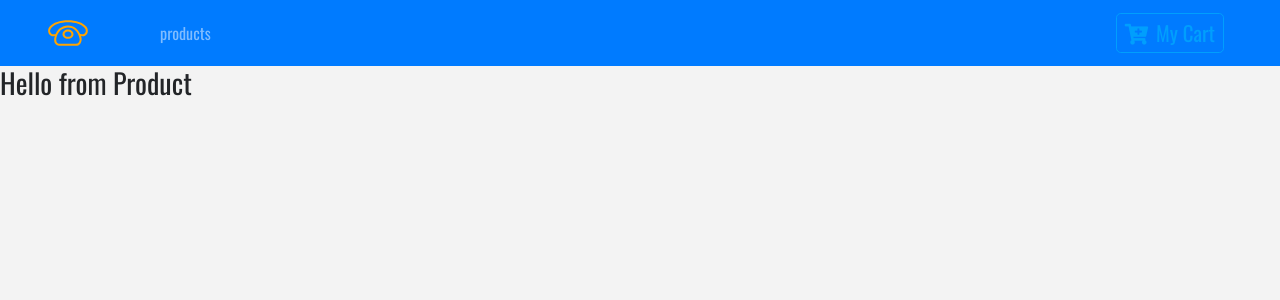
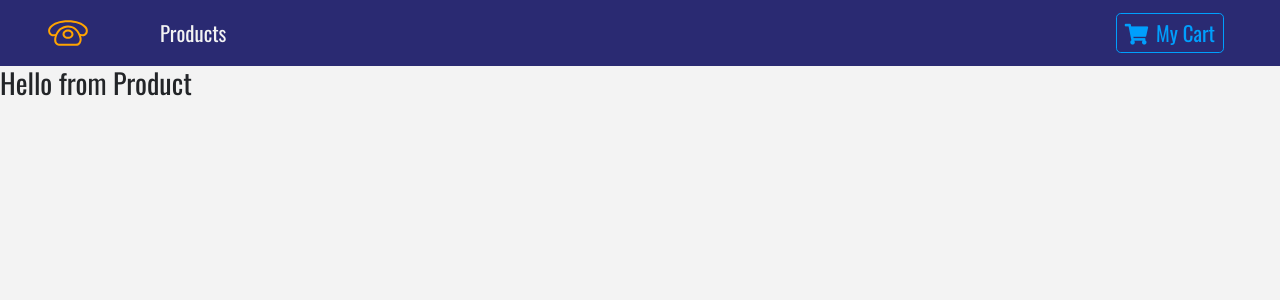
Before and after one commit to calinleo/react_ecommerce, a React (Create React App) app: page / in a window 1280 px wide. Shown: the top 300 px of the page. Built offline with nearby package versions, Linux system fonts and the light colour scheme.

Commit message:
Moved button style to own file

```diff
--- a/src/components/Button.js
+++ b/src/components/Button.js
@@ -0,0 +1,22 @@
+import styled from 'styled-components';
+
+
+export const ButtonContainer = styled.button`
+text-transform:capitalize;
+font-size:1.3rem;
+background:transparent;
+border:0.05rem solid var(--lightBlue);
+color:var(--lightBlue);
+border-radius:0.3rem;
+padding:0.2rem 0.5rem;
+cursor:pointer;
+margin:0.2rem 0.5rem 0.2rem 0;
+transition:all 0.4s ease-in-out;
+&:hover{
+    background: var(--lightBlue);
+    color: var(--mainBlue);
+}
+&:focus{
+    outline:none;
+}
+`
--- a/src/components/Navbar.js
+++ b/src/components/Navbar.js
@@ -2,11 +2,12 @@
 import {Link} from 'react-router-dom';
 import logo from '../logo.svg';
 import styled from 'styled-components';
+import {ButtonContainer} from './Button';
 
 export default class Navbar extends Component {
     render() {
         return (
-            <nav className="navbar navbar-expand-sm bg-primary navbar-dark px-sm-5">
+            <NavWrapper className="navbar navbar-expand-sm navbar-dark px-sm-5">
                 <Link to="/">
                     <img src={logo} alt="Store" className="navbar-brand" />
                 </Link>
@@ -18,33 +19,21 @@
                 <Link to="/cart" className="ml-auto">
                     <ButtonContainer>
                         <span className="mr-2">
-                        <i className="fas fa-cart-plus"></i>
+                        <i className="fas fa-shopping-cart"></i>
                         </span>
 
                         My Cart
                     </ButtonContainer>
                 </Link>
-            </nav>
+            </NavWrapper>
         )
     }
 }
-
-const ButtonContainer = styled.button`
-text-transform:capitalize;
-font-size:1.3rem;
-background:transparent;
-border:0.05rem solid var(--lightBlue);
-color:var(--lightBlue);
-border-radius:0.3rem;
-padding:0.2rem 0.5rem;
-cursor:pointer;
-margin:0.2rem 0.5rem 0.2rem 0;
-transition:all 0.4s ease-in-out;
-&:hover{
-    background: var(--lightBlue);
-    color: var(--mainBlue);
+const NavWrapper = styled.nav`
+background:var(--mainBlue);
+.nav-link{
+    color:var(--mainWhite)!important;
+    font-size:1.3rem;
+    text-transform:capitalize;
 }
-&:focus{
-    outline:none;
-}
-`
+`;
```
